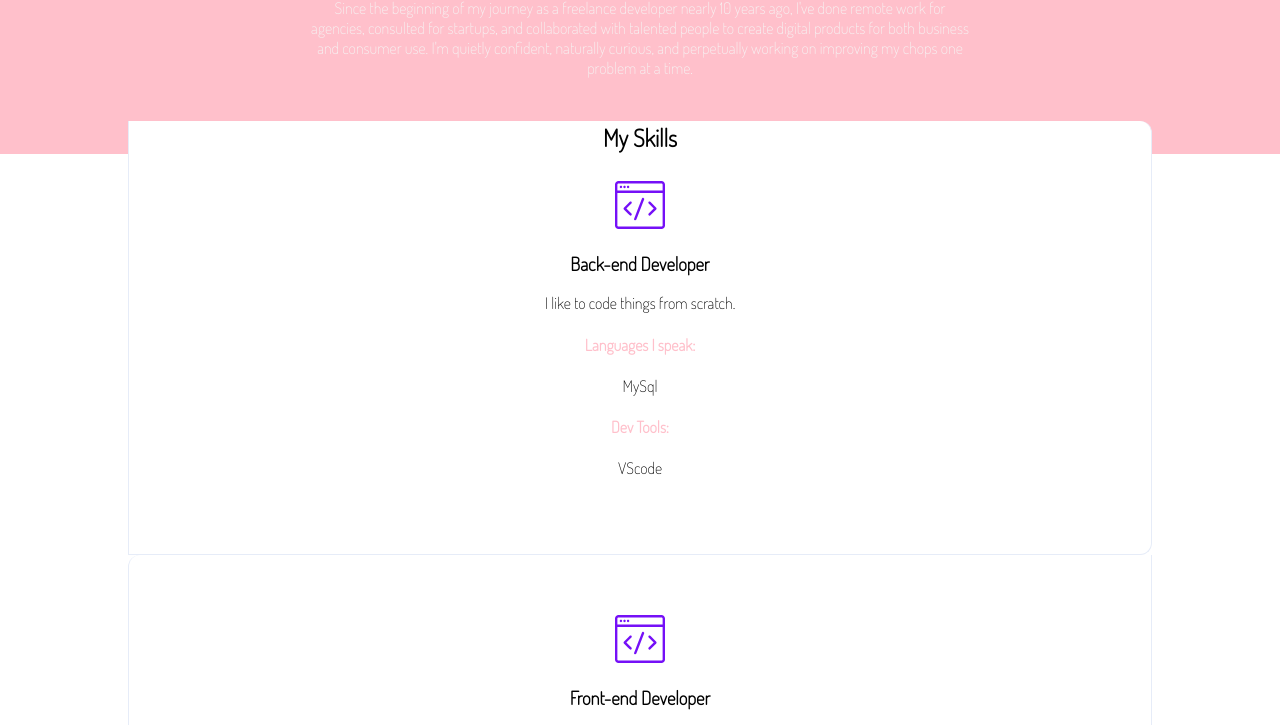
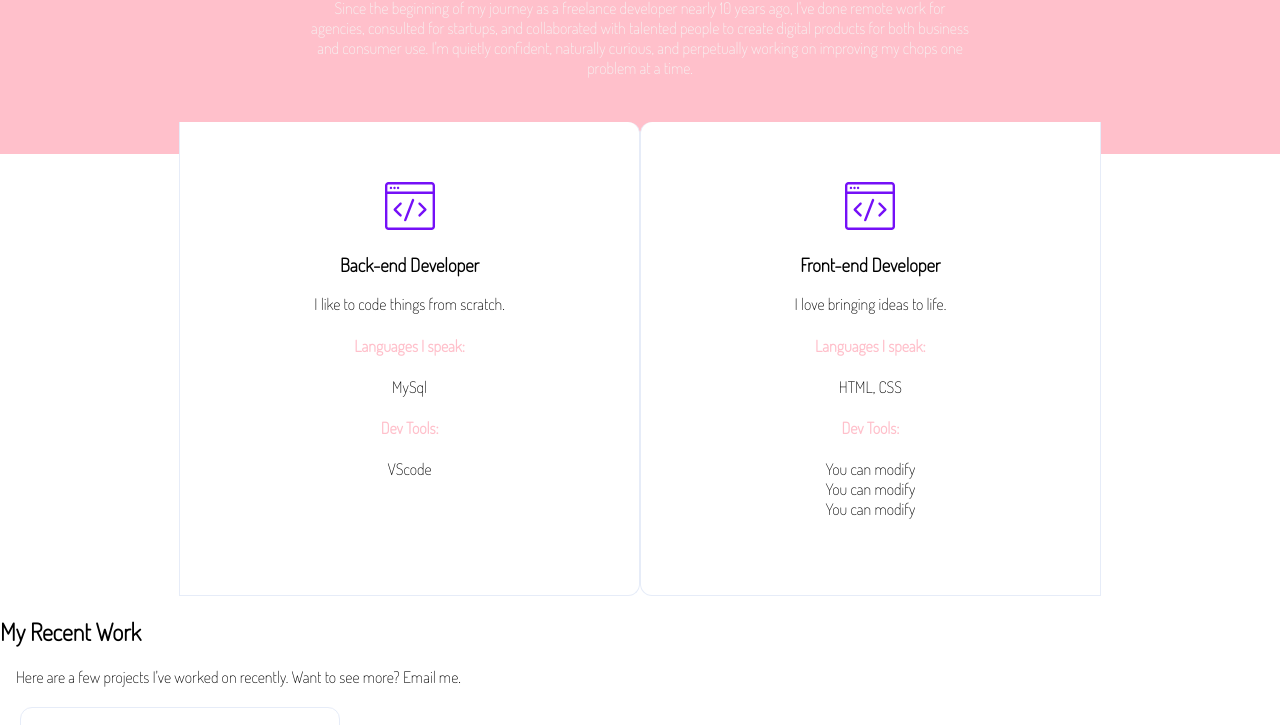
Before and after one commit to wildcodeschool-2025-03/JS-Remote-ASquad-Checkpoint-1, a website: page site/portfolio.html in a window 1280 px wide. Shown: the part 945-1670 px from the top of the page. Drawn offline with Linux system fonts and the light colour scheme.

Commit message:
Finish step 4 in CSS part 2

```diff
--- a/site/css/portfolio.css
+++ b/site/css/portfolio.css
@@ -126,4 +126,13 @@ p {
     flex-direction: column;
     align-items: center;
   }
+
+  .skills {
+    display: flex;
+    justify-content: center;
+  }
+
+  .skills section {
+    width: 45%;
+  }
 }
--- a/site/portfolio.html
+++ b/site/portfolio.html
@@ -42,7 +42,7 @@
       <!-- Bloc of list of skill front end and back end -->
 
       <article class="skills">
-        <h2 class="skills--title">My Skills</h2>
+        <!--<h2 class="skills--title">My Skills</h2>-->
           <section class="column">
               <img src="image/frontend.svg" alt="" />
               <h3>Back-end Developer</h3>
```
